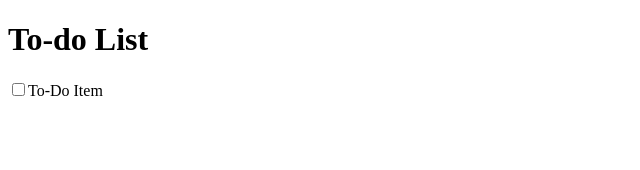
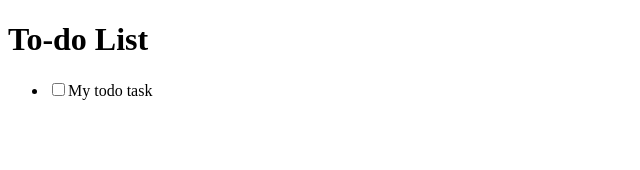
Before and after one commit to GiuliaZd/ToDoList-VueJS, a Vue app: page / in a window 1280 px wide. Shown: the top 170 px of the page, without its empty margins (0-640 px from the left). Built offline with nearby package versions, Linux system fonts and the light colour scheme.

Commit message:
added props and data

```diff
--- a/src/App.vue
+++ b/src/App.vue
@@ -1,7 +1,11 @@
 <template>
   <div id="app">
     <h1>To-do List</h1>
-    <ToDoItem />
+    <ul>
+      <li>
+        <ToDoItem label="My todo task" :done="true" />
+      </li>
+    </ul>
   </div>
 </template>
 
--- a/src/components/ToDoItem.vue
+++ b/src/components/ToDoItem.vue
@@ -1,13 +1,21 @@
 <template>
   <div>
-    <input type="checkbox" id="todo-item" />
-    <label for="todo-item">To-Do Item</label>
+    <input type="checkbox" id="todo-item" v-bind:checkedSS="isDone" />
+    <label for="todo-item">{{ label }}</label>
   </div>
 </template>
 
 <script>
 export default {
-  name: "ToDoItem",
+  props: {
+    label: { required: true, type: String },
+    done: { default: false, type: Boolean },
+  },
+  data() {
+    return {
+      isDone: this.done,
+    };
+  },
 };
 </script>
 
```
